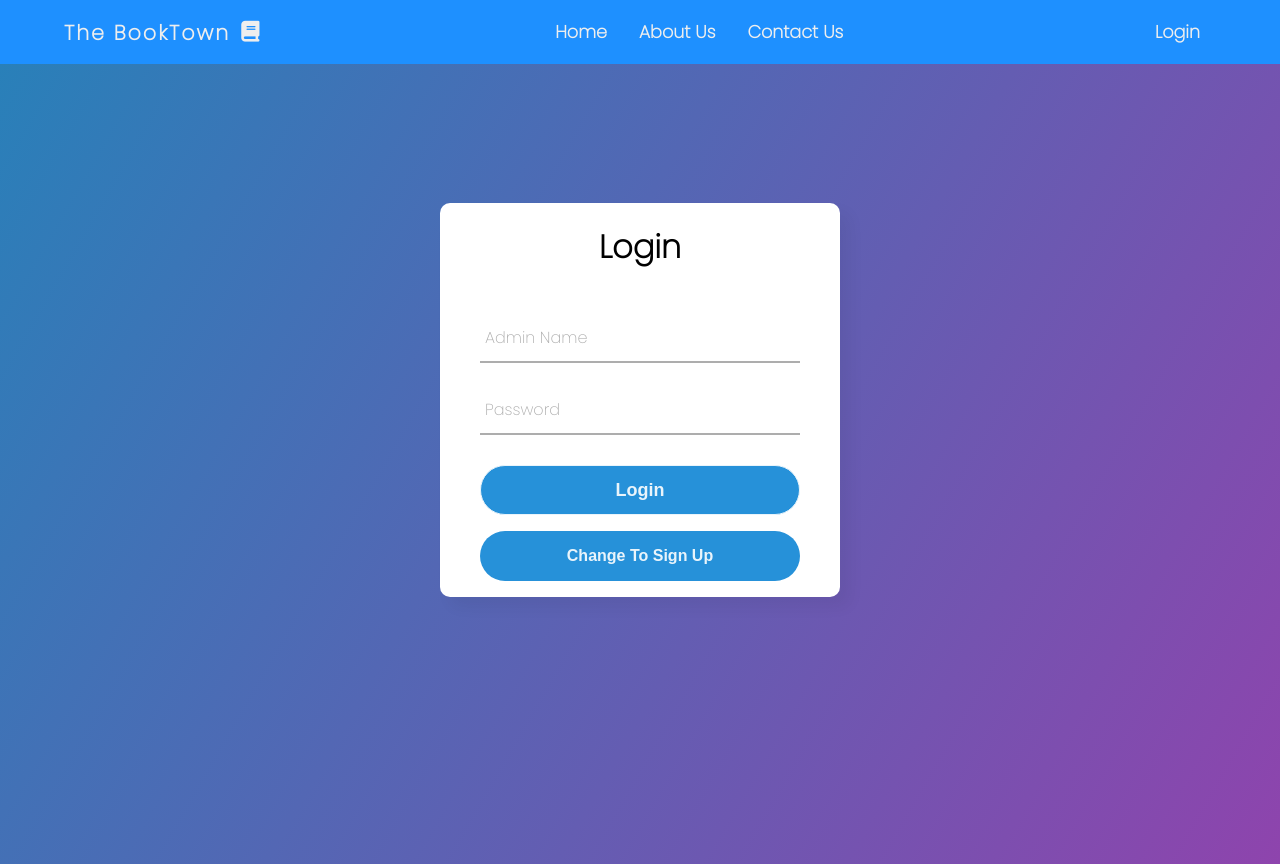
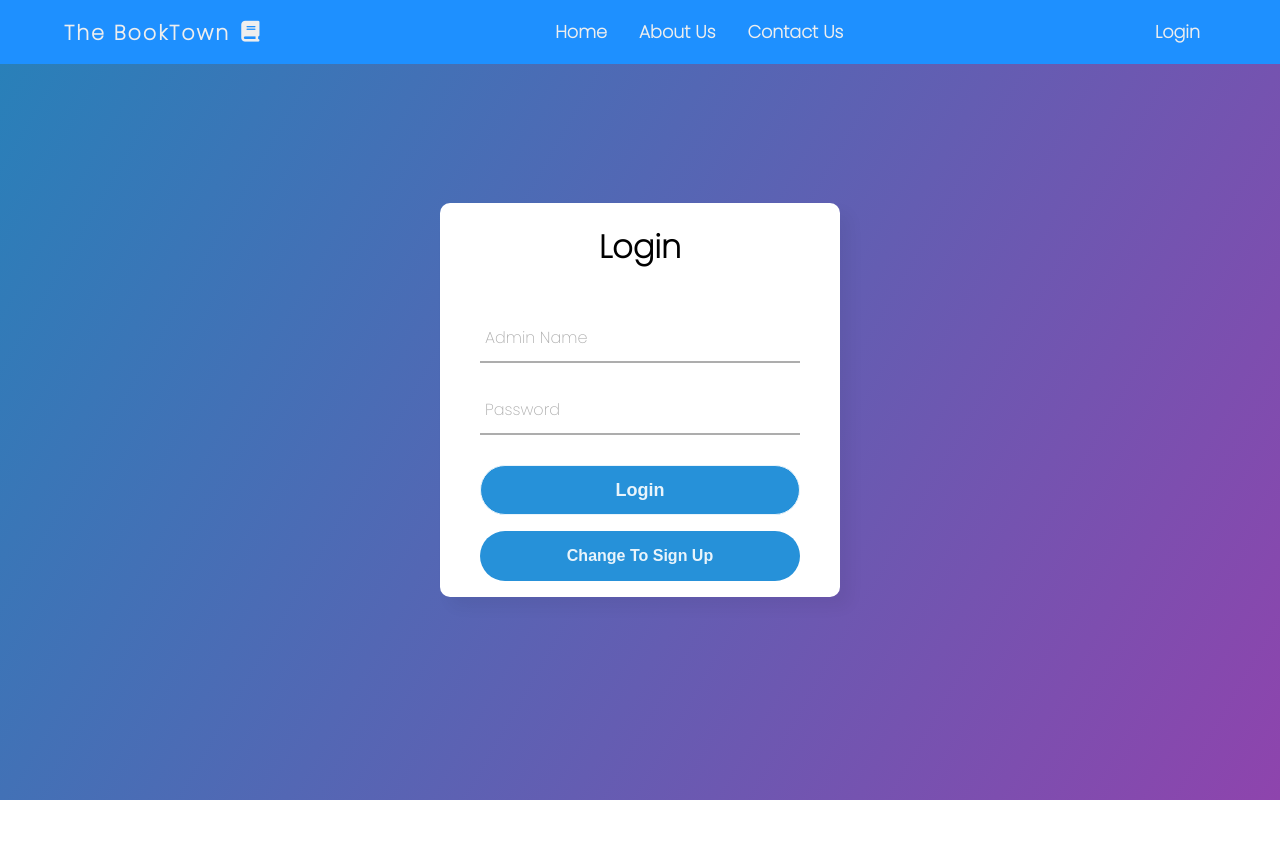
Before and after one commit to Maliks223/The-Book-Town, a React (Create React App) app: page /auth in a window 1280 px wide. After the commit the page ends 800 px from the top, so only its background shows below. Built offline with nearby package versions, Linux system fonts and the light colour scheme; a web font is replaced by a local one.

Commit message:
overflow removed in order to scroll

```diff
--- a/src/components/auth.css
+++ b/src/components/auth.css
@@ -2,12 +2,12 @@ body{
     margin: 0;
     padding: 0;
     height: 100vh;
-    overflow: hidden;
+    /* overflow: hidden; */
   }
 
   .bk-color{
-    width: 100vw;
-    height: 100vh;
+    width: 99 vw;
+    height: 92vh;
     background: linear-gradient(120deg,#2980b9, #8e44ad);
   }
 
```
